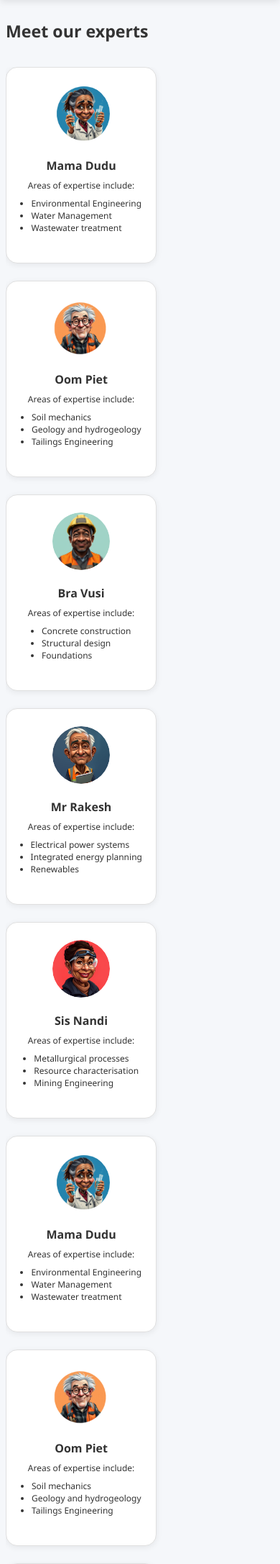
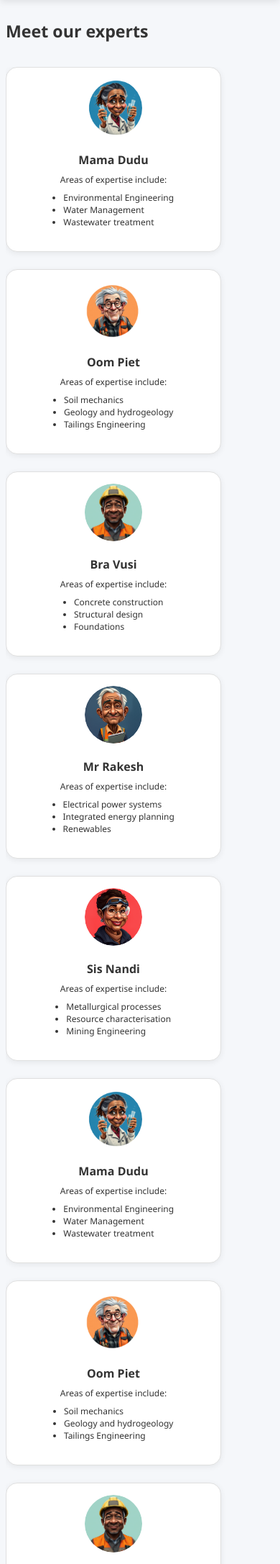
Before and after one commit to Kyle-ND/OomPiet, a Flask app: page / in a window 390 px wide. Shown: the part 60-2233 px from the top of the page at 72% size. Run offline with Flask 3, Linux system fonts and the light colour scheme; some web fonts are replaced.

Commit message:
Mobile view fixed

```diff
--- a/templates/index.html
+++ b/templates/index.html
@@ -855,11 +855,11 @@ body {
         flex: 0 0 320px;
     }
 
-    .public-experts-grid {
+    .public-experts-carousel .public-expert-grid {
         gap: 1.5rem;
     }
 
-    .public-expert-card {
+    .public-experts-carousel .public-expert-card {
         width: 320px;
     }
 }
@@ -887,13 +887,13 @@ body {
         flex: none;
     }
 
-    .public-experts-grid {
+    .public-experts-carousel .public-expert-grid {
         flex-direction: column;
         align-items: center;
         gap: 1.2rem;
     }
 
-    .public-expert-card {
+    .public-experts-carousel .public-expert-card{
         width: 90vw;
         max-width: 340px;
     }
@@ -974,7 +974,13 @@ body {
         height: 100px;
     }
 
-    .public-expert-card {
+    .public-experts-carousel .public-expert-grid{
+        max-width: 100%;
+        width: 95vw;
+        margin-bottom: 1rem;
+    }
+
+    .public-experts-carousel .public-expert-card {
         padding: 1.2rem;
         width: 95vw;
         max-width: 320px;
@@ -1065,7 +1071,13 @@ body {
         margin-bottom: 0.8rem;
     }
 
-    .public-expert-card {
+    .public-experts-carousel .public-expert-grid{
+        max-width: 100%;
+        width: 95vw;
+        margin-bottom: 1rem;
+    }
+
+    .public-experts-carousel .public-expert-card{
         width: 95vw;
         max-width: 300px;
         padding: 1rem;
@@ -1202,9 +1214,15 @@ body {
         line-height: 1.3;
     }
 
-    .public-expert-card {
+    .public-experts-carousel .public-expert-grid{
+        max-width: 100%;
+        width: 95vw;
+        margin-bottom: 1rem;
+    }
+
+    .public-experts-carousel .public-expert-card{
         width: 98vw;
-        max-width: 280px;
+        max-width: 97vw;
         padding: 0.8rem;
     }
 
@@ -1360,15 +1378,19 @@ body {
         line-height: 1.2;
         margin-bottom: 0.6rem;
     }
-
-    .public-experts-grid {
+    .public-experts-carousel .public-expert-grid{
+        max-width: 100%;
+        width: 90vw;
+        margin-bottom: 1rem;
+    }
+    /* .public-experts-grid {
         margin-top: 1.5rem;
         margin-bottom: 1.5rem;
-    }
-
-    .public-expert-card {
+    }*/
+
+    .public-experts-carousel .public-expert-card{
         width: 99vw;
-        max-width: 260px;
+        max-width: 97vw;
         padding: 0.6rem;
     }
 
@@ -1502,7 +1524,7 @@ body {
         margin-bottom: 0.5rem;
     }
 
-    .public-experts-grid {
+    .public-experts-carousel .public-expert-grid {
         margin-top: 1rem;
         margin-bottom: 1rem;
         gap: 1rem;
```
